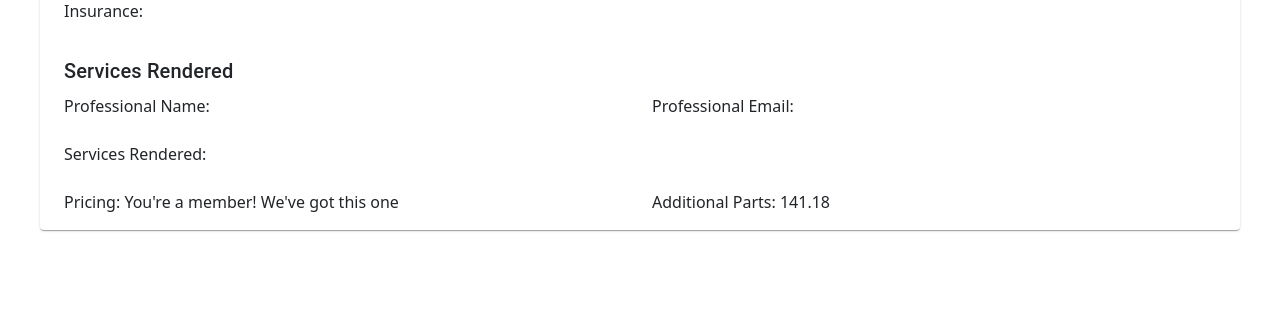
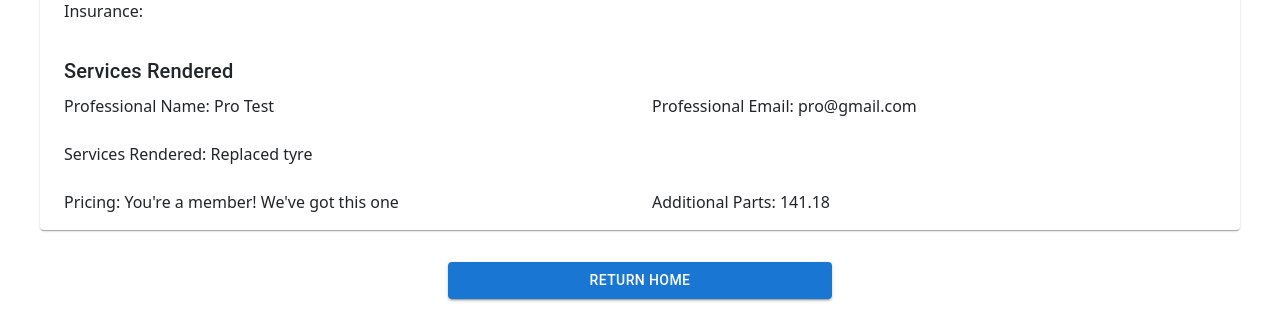
Before and after one commit to emma-edwards/CSCI314-C13, a React (Create React App) app in the folder my-react-app/: page /ServiceReport in a window 1280 px wide. Shown: the part 593-929 px from the top of the page. Before the commit the page ends 855 px from the top, so only its background shows below. Built offline with nearby package versions, Linux system fonts and the light colour scheme; no server answers; what google-maps-react would draw is missing.

Commit message:
Hardcoded professional info in service report for now

```diff
--- a/my-react-app/src/Pages/ServiceReport.js
+++ b/my-react-app/src/Pages/ServiceReport.js
@@ -22,6 +22,11 @@ export default function ServiceReport()
     const [professional, setProfessional] = useState([{}])
     const [vehicle, setVehicle] = useState([{}])
     const [price, setPrice] = useState(0)
+
+    const handleClick = () =>
+    {
+        window.location.href = "/MemberHome";
+    }
 
     useEffect(() => {
         let price = ((Math.random() * (250 - 20 + 1)) + 20).toFixed(2);
@@ -160,13 +165,13 @@ export default function ServiceReport()
                     </Typography>
                     <Grid container spacing={3}>
                         <Grid item xs={12} sm={6}>
-                            Professional Name:
+                            Professional Name: Pro Test
                         </Grid>
                         <Grid item xs={12} sm={6}>
-                            Professional Email:
+                            Professional Email: pro@gmail.com
                         </Grid>
                         <Grid item xs={12}>
-                            Services Rendered:
+                            Services Rendered: Replaced tyre
                         </Grid>
                         <Grid item xs={6}>
                             Pricing: You're a member! We've got this one
@@ -176,6 +181,18 @@ export default function ServiceReport()
                         </Grid>
                     </Grid>
                 </Container>
+                <Button
+                    fullWidth
+                    variant="contained"
+                    sx={{
+                        mb: 5,
+                        width: '30%',
+                        marginLeft: '35%'
+                }}
+                    onClick={handleClick}
+                    >
+                    Return Home
+                </Button>
             </ThemeProvider>
         </React.Fragment>
     )
```
